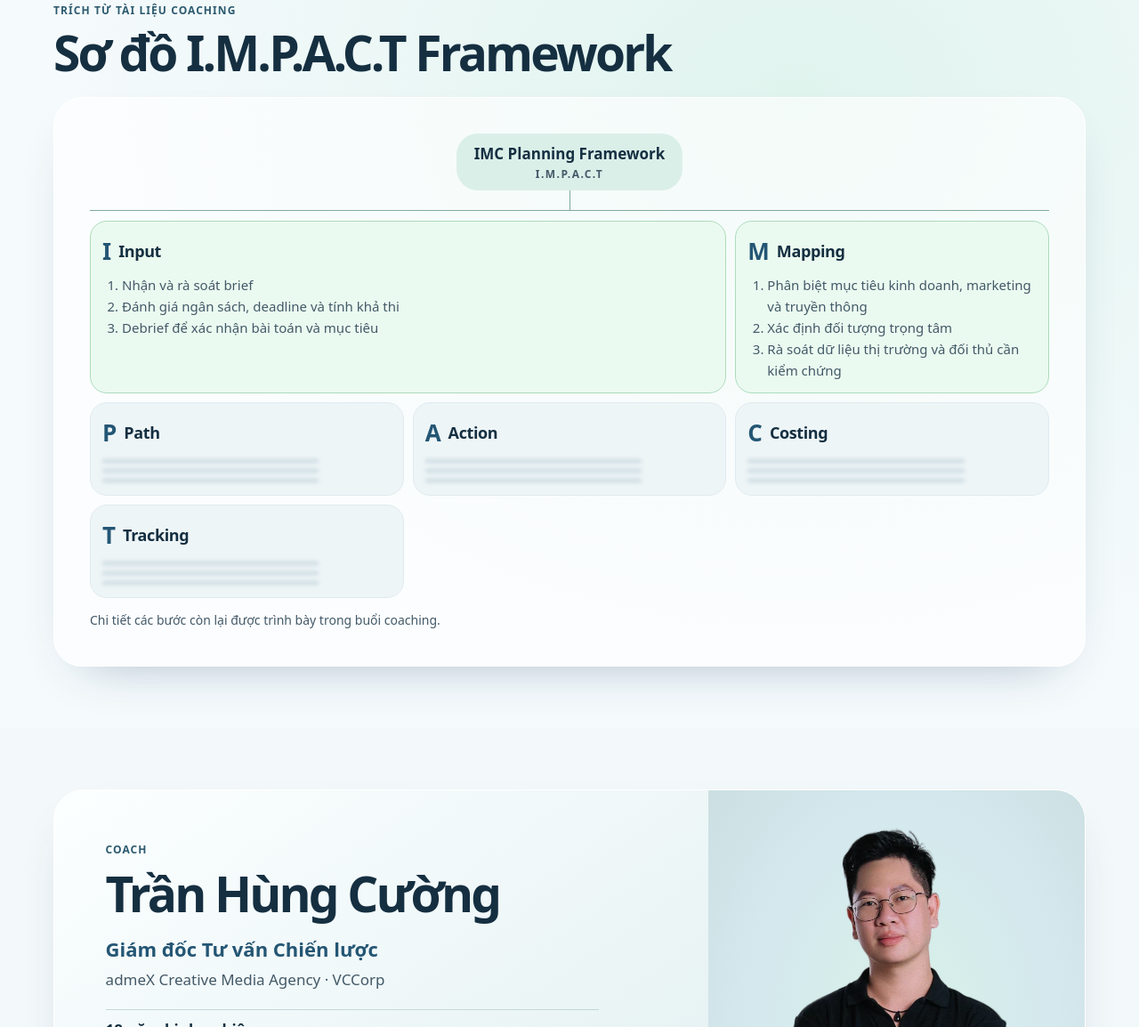
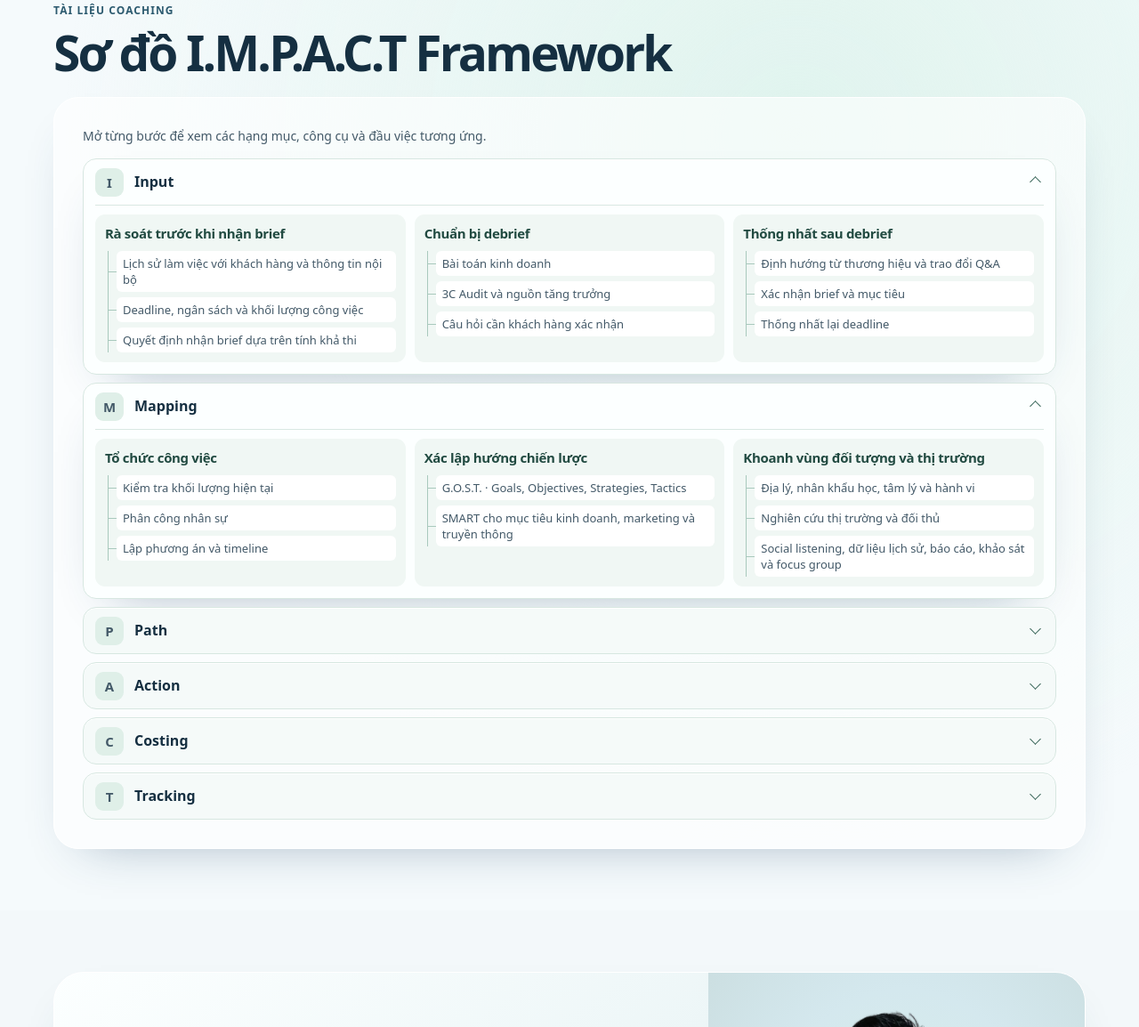
Before and after one commit to admex-agency/coaching, a plain HTML site: page imcframework/index.html in a window 1280 px wide. Shown: the part 2802-3956 px from the top of the page at 89% size. Drawn offline with Linux system fonts and the light colour scheme; a web font is replaced by a local one.

Commit message:
Visualize detailed I.M.P.A.C.T. coaching framework

```diff
--- a/imcframework/index.html
+++ b/imcframework/index.html
@@ -174,28 +174,29 @@ nav a:last-child{background:#e2f4e9;color:#205a37}
 @media(prefers-reduced-motion:reduce){.section-enter .wrap{animation:none}}
 
 .map-section{background:radial-gradient(ellipse at 70% 20%,#e0f4ee,transparent 65%),#f5fafc}
-.framework-map{margin:22px 0 0;padding:clamp(15px,3.4vw,40px);border-radius:32px;border:1px solid white;background:#ffffff9e;box-shadow:var(--shadow)}
-.map-root{width:fit-content;margin:0 auto 22px;padding:9px 20px;border-radius:24px;background:#dbefe9;text-align:center;position:relative}
-.map-root span{display:block;font-size:12px;color:var(--sub);letter-spacing:.12em;font-weight:700}
-.map-root::after{content:"";position:absolute;left:50%;bottom:-22px;height:22px;border-left:1px solid #80a99d}
-.map-grid{display:grid;grid-template-columns:repeat(3,minmax(0,1fr));gap:10px;border-top:1px solid #80a99d;padding-top:11px}
-.map-step{background:#eef5f7;border:1px solid #e0eaef;border-radius:19px;padding:13px;min-height:105px}
-.map-step>div{display:flex;align-items:center;gap:8px}
-.map-step b{color:var(--blue);font-size:26px}
-.map-step h3{font-size:18px}
-.map-step i{display:block;margin-top:8px;width:75%;height:27px;filter:blur(2.5px);background:repeating-linear-gradient(to bottom,#a4bdc7 0 4px,transparent 4px 11px);opacity:.52}
-.map-input{grid-column:span 2;background:#ebfaf0;border-color:#acdbbc}
-.map-input ol{margin:4px 0 0;padding-left:22px;color:var(--sub);font-size:15px}
-.framework-map figcaption{font-size:14px;color:var(--sub);margin-top:14px}
-@media(max-width:560px){.map-grid{grid-template-columns:repeat(2,minmax(0,1fr))}.map-step h3{font-size:16px}}
+.framework-map{margin:22px 0 0;padding:clamp(14px,3.2vw,32px);border-radius:28px;border:1px solid #fff;background:#fff9;box-shadow:var(--shadow)}
+.framework-map figcaption{font-size:14px;color:var(--sub);margin:0 0 14px}
+.impact-stages{display:grid;gap:9px}
+.impact-stage{min-width:0;background:#f5faf9;border:1px solid #d7e7e1;border-radius:15px;overflow:hidden}
+.impact-stage[open]{background:#fcffff}
+.impact-stage>summary{display:grid;grid-template-columns:34px 1fr 20px;align-items:center;gap:10px;min-height:51px;padding:8px 13px;list-style:none;cursor:pointer}
+.impact-stage>summary::-webkit-details-marker{display:none}
+.impact-stage>summary:focus-visible{outline-offset:-3px}
+.impact-letter{display:grid;place-items:center;width:32px;height:32px;background:#dfefe8;color:#23584b;border-radius:9px;font-weight:750}
+.impact-expand{width:9px;height:9px;border-right:1.5px solid #356356;border-bottom:1.5px solid #356356;transform:rotate(45deg);justify-self:center;margin-bottom:4px}
+.impact-stage[open] .impact-expand{transform:rotate(225deg);margin-bottom:0}
+.impact-branches{display:grid;grid-template-columns:repeat(3,minmax(0,1fr));gap:10px;margin:0 13px 13px;padding-top:10px;border-top:1px solid #d9e8e2}
+.impact-branch{min-width:0;padding:11px;background:#f0f7f4;border-radius:11px}
+.impact-branch h3{font-size:15px;line-height:1.35;margin:0 0 9px;color:#214a41}
+.impact-branch ul{padding:0 0 0 9px;margin:0 0 0 3px;border-left:1px solid #a9c9bd;list-style:none;display:grid;gap:6px}
+.impact-branch li{position:relative;padding:5px 7px;background:#fff;color:var(--sub);font-size:13px;line-height:1.4;border-radius:6px;overflow-wrap:anywhere}
+.impact-branch li::before{position:absolute;content:"";width:9px;left:-9px;top:50%;border-top:1px solid #a9c9bd}
+@media(max-width:720px){.impact-branches{grid-template-columns:1fr}.impact-branch li{font-size:14px}}
 
 .benefit{display:flex;flex-direction:column;min-width:0;padding:22px}
 .benefit .benefit-context{font-size:13px;color:#245674;font-weight:700;margin:0 0 9px}
 .benefit h3{font-size:24px}
 .benefit h3+p{margin-bottom:14px}
-.map-open{background:#ebfaf0;border-color:#acdbbc}
-.map-open ol{margin:4px 0 0;padding-left:22px;color:var(--sub);font-size:15px}
-@media(max-width:560px){.map-open{grid-column:span 2}}
 .signup-feedback:empty{display:none}
 .signup-feedback{padding:13px 15px;margin-top:6px;border:1px solid #bfdbd6;background:#eef8f8;border-radius:15px;color:#264c53}
 .signup-feedback strong,.signup-feedback span{display:block}
@@ -334,17 +335,59 @@ nav a:last-child{background:#e2f4e9;color:#205a37}
 <details name="coaching-framework" id="tracking"><summary><b>T</b><strong>Tracking</strong><span>Xác định KPI và cách đo lường</span><span class="plus" aria-hidden="true"></span></summary><p>Gắn KPI với mục tiêu chiến dịch và vai trò của từng kênh, từ Digital, Social đến PR.</p></details>
 </div></div></section>
 <section class="section map-section" id="framework-map"><div class="wrap">
-<div class="map-heading"><p class="eyebrow mono">Trích từ tài liệu coaching</p><h2>Sơ đồ I.M.P.A.C.T Framework</h2></div>
-<figure class="framework-map" aria-label="Sơ đồ sáu bước I.M.P.A.C.T. Nội dung chi tiết của hai bước Input và Mapping được hiển thị.">
-<div class="map-root"><strong>IMC Planning Framework</strong><span>I.M.P.A.C.T</span></div>
-<div class="map-grid">
-<article class="map-step map-input"><div><b>I</b><h3>Input</h3></div><ol><li>Nhận và rà soát brief</li><li>Đánh giá ngân sách, deadline và tính khả thi</li><li>Debrief để xác nhận bài toán và mục tiêu</li></ol></article>
-<article class="map-step map-open"><div><b>M</b><h3>Mapping</h3></div><ol><li>Phân biệt mục tiêu kinh doanh, marketing và truyền thông</li><li>Xác định đối tượng trọng tâm</li><li>Rà soát dữ liệu thị trường và đối thủ cần kiểm chứng</li></ol></article>
-<article class="map-step"><div><b>P</b><h3>Path</h3></div><i aria-hidden="true"></i></article>
-<article class="map-step"><div><b>A</b><h3>Action</h3></div><i aria-hidden="true"></i></article>
-<article class="map-step"><div><b>C</b><h3>Costing</h3></div><i aria-hidden="true"></i></article>
-<article class="map-step"><div><b>T</b><h3>Tracking</h3></div><i aria-hidden="true"></i></article>
-</div><figcaption>Chi tiết các bước còn lại được trình bày trong buổi coaching.</figcaption>
+<div class="map-heading"><p class="eyebrow mono">Tài liệu coaching</p><h2>Sơ đồ I.M.P.A.C.T Framework</h2></div>
+<figure class="framework-map" aria-label="Sơ đồ chi tiết sáu bước I.M.P.A.C.T">
+<figcaption>Mở từng bước để xem các hạng mục, công cụ và đầu việc tương ứng.</figcaption>
+<div class="impact-stages">
+<details class="impact-stage" open>
+  <summary><span class="impact-letter" aria-hidden="true">I</span><strong>Input</strong><span class="impact-expand" aria-hidden="true"></span></summary>
+  <div class="impact-branches">
+    <article class="impact-branch"><h3>Rà soát trước khi nhận brief</h3><ul><li>Lịch sử làm việc với khách hàng và thông tin nội bộ</li><li>Deadline, ngân sách và khối lượng công việc</li><li>Quyết định nhận brief dựa trên tính khả thi</li></ul></article>
+    <article class="impact-branch"><h3>Chuẩn bị debrief</h3><ul><li>Bài toán kinh doanh</li><li>3C Audit và nguồn tăng trưởng</li><li>Câu hỏi cần khách hàng xác nhận</li></ul></article>
+    <article class="impact-branch"><h3>Thống nhất sau debrief</h3><ul><li>Định hướng từ thương hiệu và trao đổi Q&amp;A</li><li>Xác nhận brief và mục tiêu</li><li>Thống nhất lại deadline</li></ul></article>
+  </div>
+</details>
+<details class="impact-stage" open>
+  <summary><span class="impact-letter" aria-hidden="true">M</span><strong>Mapping</strong><span class="impact-expand" aria-hidden="true"></span></summary>
+  <div class="impact-branches">
+    <article class="impact-branch"><h3>Tổ chức công việc</h3><ul><li>Kiểm tra khối lượng hiện tại</li><li>Phân công nhân sự</li><li>Lập phương án và timeline</li></ul></article>
+    <article class="impact-branch"><h3>Xác lập hướng chiến lược</h3><ul><li>G.O.S.T. · Goals, Objectives, Strategies, Tactics</li><li>SMART cho mục tiêu kinh doanh, marketing và truyền thông</li></ul></article>
+    <article class="impact-branch"><h3>Khoanh vùng đối tượng và thị trường</h3><ul><li>Địa lý, nhân khẩu học, tâm lý và hành vi</li><li>Nghiên cứu thị trường và đối thủ</li><li>Social listening, dữ liệu lịch sử, báo cáo, khảo sát và focus group</li></ul></article>
+  </div>
+</details>
+<details class="impact-stage">
+  <summary><span class="impact-letter" aria-hidden="true">P</span><strong>Path</strong><span class="impact-expand" aria-hidden="true"></span></summary>
+  <div class="impact-branches">
+    <article class="impact-branch"><h3>Xác lập insight</h3><ul><li>Insight về sản phẩm hoặc con người trong bối cảnh văn hóa</li><li>Truth–Tension–Motivation</li><li>Consumer–Company/Brand–Category Truth</li><li>Direction–Discovery–Double Check</li></ul></article>
+    <article class="impact-branch"><h3>Phát triển Big Idea</h3><ul><li>Bám nhiệm vụ truyền thông bằng Task Map</li><li>Kiểm tra khả năng triển khai, phạm vi và độ bền của ý tưởng</li><li>Chốt thông điệp chủ đạo hoặc thông điệp chiến dịch</li></ul></article>
+    <article class="impact-branch"><h3>Cụ thể hóa hướng sáng tạo</h3><ul><li>Câu chuyện truyền thông và concept</li><li>Minh họa TVC, phim ngắn hoặc chụp ảnh</li><li>Phác thảo phương án contest hoặc collab</li></ul></article>
+  </div>
+</details>
+<details class="impact-stage">
+  <summary><span class="impact-letter" aria-hidden="true">A</span><strong>Action</strong><span class="impact-expand" aria-hidden="true"></span></summary>
+  <div class="impact-branches">
+    <article class="impact-branch"><h3>Dựng các giai đoạn triển khai</h3><ul><li>Số giai đoạn theo yêu cầu chiến dịch</li><li>Mục tiêu, key hook, thông điệp và ngân sách từng giai đoạn</li><li>Quick wins, giải pháp theo 5W1H và chiến thuật hỗ trợ</li></ul></article>
+    <article class="impact-branch"><h3>Xây dựng chiến lược kênh</h3><ul><li>Mục tiêu, kế hoạch mua, chiến thuật, KPI và cách đo của từng kênh</li><li>STDC · See, Think, Do, Care</li><li>3H cho nội dung, phân tầng KOL/KOC và kế hoạch lan tỏa PR</li></ul></article>
+    <article class="impact-branch"><h3>Chuyển kế hoạch thành roadmap</h3><ul><li>Chọn công cụ phù hợp như sự kiện, activation hoặc roadshow</li><li>Phân bổ hạng mục và KPI trên roadmap</li><li>Chuẩn bị demo nội dung, chân dung KOL/KOC, demo quảng cáo và brief triển khai</li></ul></article>
+  </div>
+</details>
+<details class="impact-stage">
+  <summary><span class="impact-letter" aria-hidden="true">C</span><strong>Costing</strong><span class="impact-expand" aria-hidden="true"></span></summary>
+  <div class="impact-branches">
+    <article class="impact-branch"><h3>Chọn cách lập ngân sách</h3><ul><li>Top-down từ ngân sách tổng</li><li>Bottom-up theo từng hạng mục</li></ul></article>
+    <article class="impact-branch"><h3>Xác định căn cứ dự toán</h3><ul><li>Dữ liệu chi phí lịch sử hoặc dự toán cho hạng mục mới</li><li>Chính sách và điều kiện riêng của khách hàng</li></ul></article>
+    <article class="impact-branch"><h3>Rà soát phương án giá</h3><ul><li>Chiến lược và chính sách giá</li><li>Đối chiếu P&amp;L nội bộ</li></ul></article>
+  </div>
+</details>
+<details class="impact-stage">
+  <summary><span class="impact-letter" aria-hidden="true">T</span><strong>Tracking</strong><span class="impact-expand" aria-hidden="true"></span></summary>
+  <div class="impact-branches">
+    <article class="impact-branch"><h3>Đo theo mục tiêu chiến dịch</h3><ul><li>KPI chiến dịch gắn với mục tiêu</li><li>Digital Branding · Reach, Impression, View</li><li>Performance · Click, Engagement, Add to Cart, Lead</li></ul></article>
+    <article class="impact-branch"><h3>Đo theo vai trò từng kênh</h3><ul><li>Social · Brand Mention, Buzz</li><li>PR · Media Coverage, Sentiment, SOV, % Read</li><li>Chỉ số bổ trợ · Traffic, Conversion, Join, Play, Visit</li></ul></article>
+    <article class="impact-branch"><h3>Quản trị an toàn thương hiệu</h3><ul><li>Hướng dẫn và lưu ý về Brand Safety</li><li>Phương án xử lý khủng hoảng khi cần</li></ul></article>
+  </div>
+</details>
+</div>
 </figure></div></section>
 <section class="section coach" aria-labelledby="coach-name"><div class="wrap coach-layout">
 <div class="coach-copy"><p class="eyebrow mono">Coach</p><h2 id="coach-name">Trần Hùng Cường</h2><p class="coach-role">Giám đốc Tư vấn Chiến lược</p><p class="coach-agency">admeX Creative Media Agency · VCCorp</p>
```
